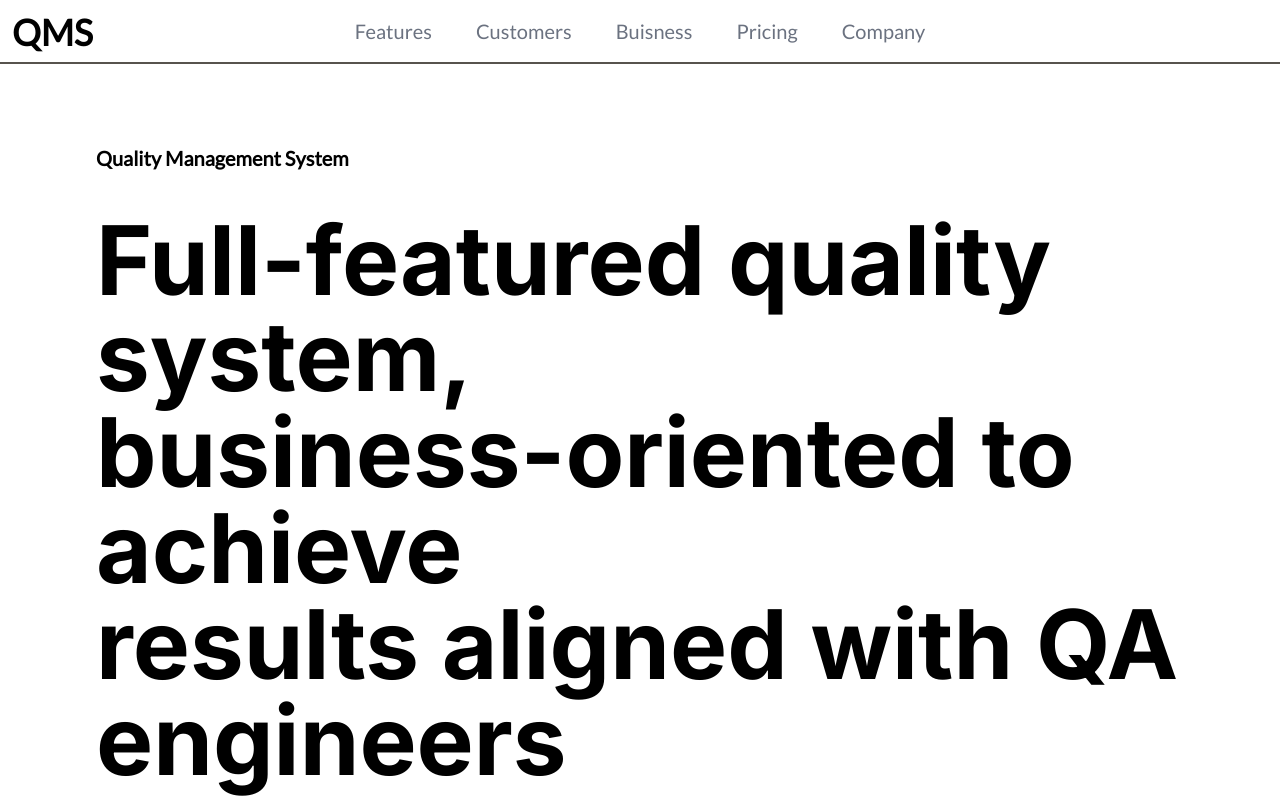
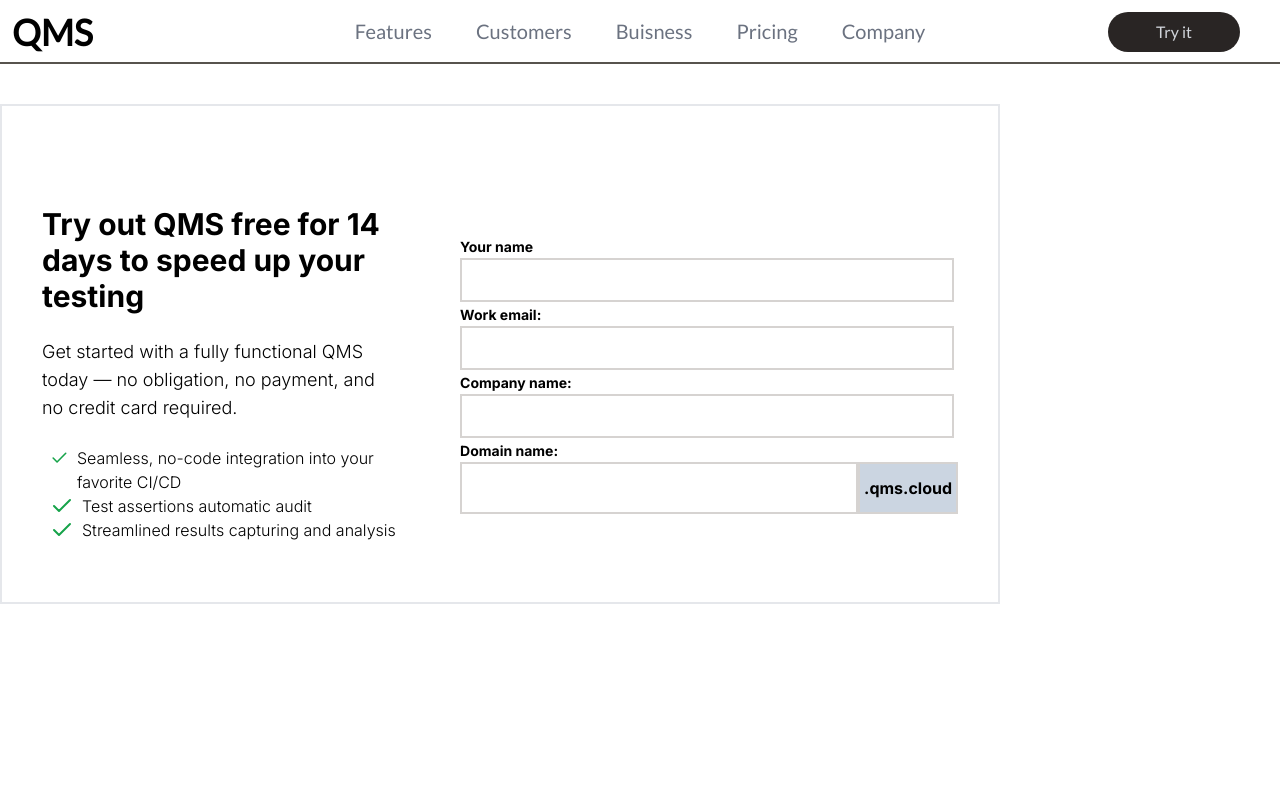
Before and after one commit to neblessed/qms_landing_page, a React (Create React App) app: page / in a window 1280 px wide. Shown: the top 800 px of the page. Built offline with nearby package versions, Linux system fonts and the light colour scheme.

Commit message:
[WIP] tryit page

```diff
--- a/src/App.tsx
+++ b/src/App.tsx
@@ -1,18 +1,20 @@
 import './App.css';
-import HeaderControls from './components/HeaderControls';
+import HeaderControls from './components/header/HeaderControls';
+import TryIt from './components/tryit/TryIt';
 
 function App() {
   return (
     <div>
       <HeaderControls />
-      <div className="mx-24 mt-10">
+      <TryIt></TryIt>
+      {/* <div className="mx-24 mt-10">
         <p className="font-bold text-xl mb-10 mt-20 qms">Quality Management System</p>
         <p className="text-8xl featured font-bold">Full-featured quality system,<br/>
           business-oriented to achieve <br/> results aligned with QA engineers
         </p>
         <p className="text-3xl mt-10 text-stone-500 featured font-medium">Organize top-level quality control at all stages <br/> of the development and creation of your dream projects.</p>
         <div className="block h-96 bg-stone-400 mt-10 rounded-3xl">.</div>
-      </div>
+      </div> */}
     </div>
   );
 }
--- a/src/components/HeaderControls.tsx
+++ b/src/components/header/HeaderControls.tsx
@@ -12,6 +12,8 @@ export const HeaderControls = () => {
                     <div className="hover:text-stone-900 cursor-pointer">Pricing</div>
                     <div className="hover:text-stone-900 cursor-pointer">Company</div>
                 </div>
+                <button className="rounded-3xl bg-stone-800 h-10 px-12 right-2 text-center absolute text-gray-300 m-3 mx-8">
+                    <a></a>Try it</button>
             </nav>
         </header>
 
--- /dev/null
+++ b/src/components/tryit/TryIt.style.css
@@ -0,0 +1,15 @@
+@import url('https://fonts.googleapis.com/css2?family=Kanit:wght@200;300;400&family=Lato&display=swap');
+@import url('https://fonts.googleapis.com/css2?family=Inter:wght@300;700;800&display=swap');
+
+.qms {
+    font-family: 'Lato', sans-serif;
+  }
+
+.text-qms {
+  font-family: 'Inter', sans-serif;
+}
+
+.div-tryit{
+    width: 1000px;
+    height: 500px;
+}
--- /dev/null
+++ b/src/components/tryit/TryIt.tsx
@@ -0,0 +1,55 @@
+import './TryIt.style.css'
+import { Check } from 'lucide-react'
+
+export const TryIt = () => {
+    return (
+        <div className="mt-10 border-2 items-center justify-center div-tryit flex gap-16 p-10 align-middle">
+            <div className="text-qms pt-10 align-text-top">
+                <p className="text-3xl font-bold">Try out QMS free for 14 days to speed up your testing</p>
+                <br />
+                <p className="text-lg font-medium">Get started with a fully functional QMS today — no obligation, no payment, and no credit card required.</p>
+                <br />
+                <div className="text-qms">
+                    <div className="flex justify-start gap-2 ml-2">
+                        <Check className="text-green-600" />
+                        <p>Seamless, no-code integration into your favorite CI/CD</p>
+                    </div>
+                    <div className="flex justify-start gap-2 ml-2">
+                        <Check className="text-green-600" />
+                        <p>Test assertions automatic audit</p>
+                    </div>
+                    <div className="flex justify-start gap-2 ml-2 ">
+                        <Check className="text-green-600" />
+                        <p>Streamlined results capturing and analysis</p>
+                    </div>
+                </div>
+
+            </div>
+
+            <div className="text-qms pt-10">
+                <div className="gap-4">
+                    <label className="text-sm font-bold">Your name</label>
+                    <input className="border-2 border-stone-300 block py-2 px-32"></input>
+                </div>
+                <div className="gap-4">
+                    <label className="text-sm font-bold">Work email:</label>
+                    <input className="border-2 border-stone-300 block py-2 px-32"></input>
+                </div>
+                <div className="gap-4">
+                    <label className="text-sm font-bold">Company name:</label>
+                    <input className="border-2 border-stone-300 block py-2 px-32"></input>
+                </div>
+                <div className="gap-4">
+                    <label className="text-sm font-bold">Domain name:</label>
+                    <div className="flex justify-center">
+                        <input className="border-2 border-stone-300 block py-2 px-20"></input>
+                        <div className="bg-slate-300 py-3 px-1 text-qms font-bold border-2 border-stone-300">.qms.cloud</div>
+                    </div>
+                </div>
+            </div>
+        </div>
+    );
+
+}
+
+export default TryIt;
```
Also changed, not shown: src/components/header/HeaderControls.style.css (renamed from src/components/HeaderControls.style.css).
